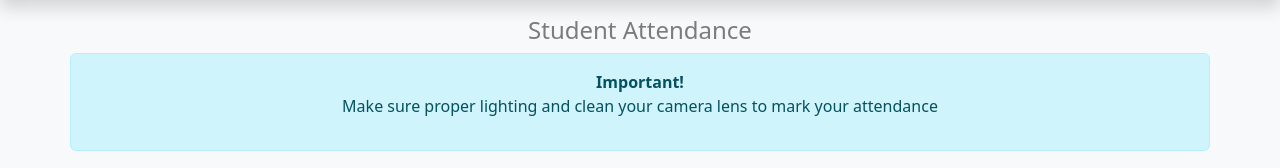
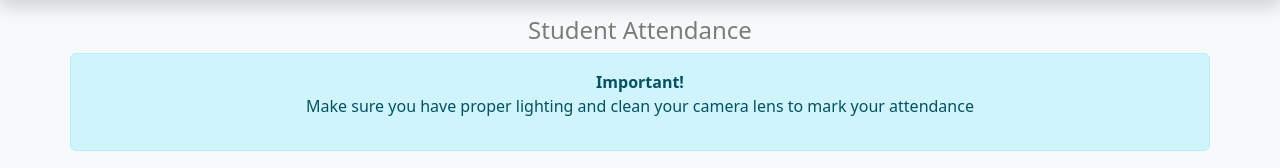
Before and after one commit to banboy38/Face-Recognition-attendance, a Django app: template templates/attendance/studentAttendance.html in a window 1280 px wide. Shown: the part 66-234 px from the top of the page. Run offline with Django 4.2, Linux system fonts and the light colour scheme; the template is opened without the code that fills it, so the values that code supplies are empty; some libraries are stand-ins or nearby versions.

Commit message:
Update studentAttendance.html

```diff
--- a/templates/attendance/studentAttendance.html
+++ b/templates/attendance/studentAttendance.html
@@ -9,7 +9,7 @@
         <div class="row">
             <alert type="info" dismissible="true" class="alert alert-info">
                 <strong>Important!</strong>
-                <p id="error_msg">Make sure proper lighting and clean your camera lens to mark your attendance</p>
+                <p id="error_msg">Make sure you have proper lighting and clean your camera lens to mark your attendance</p>
             </alert>
             {% if marked == "False" %}
                 <alert class="alert-warning" type="warning">
```
